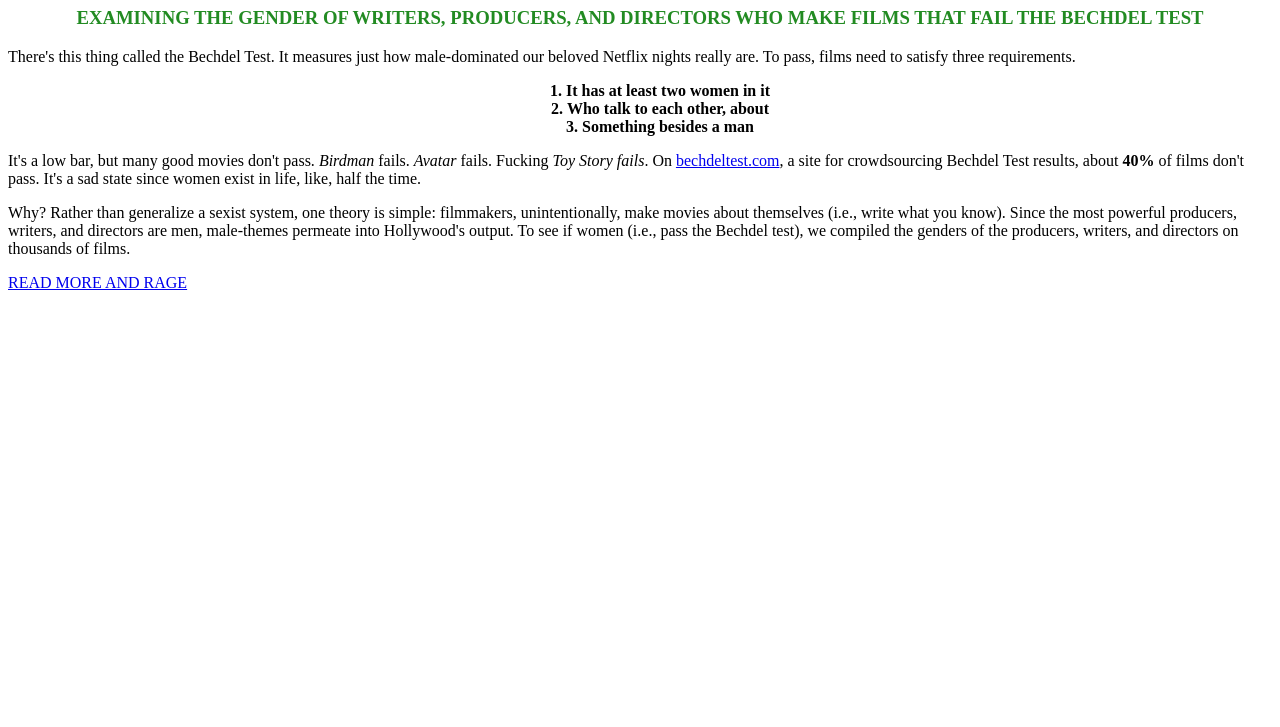
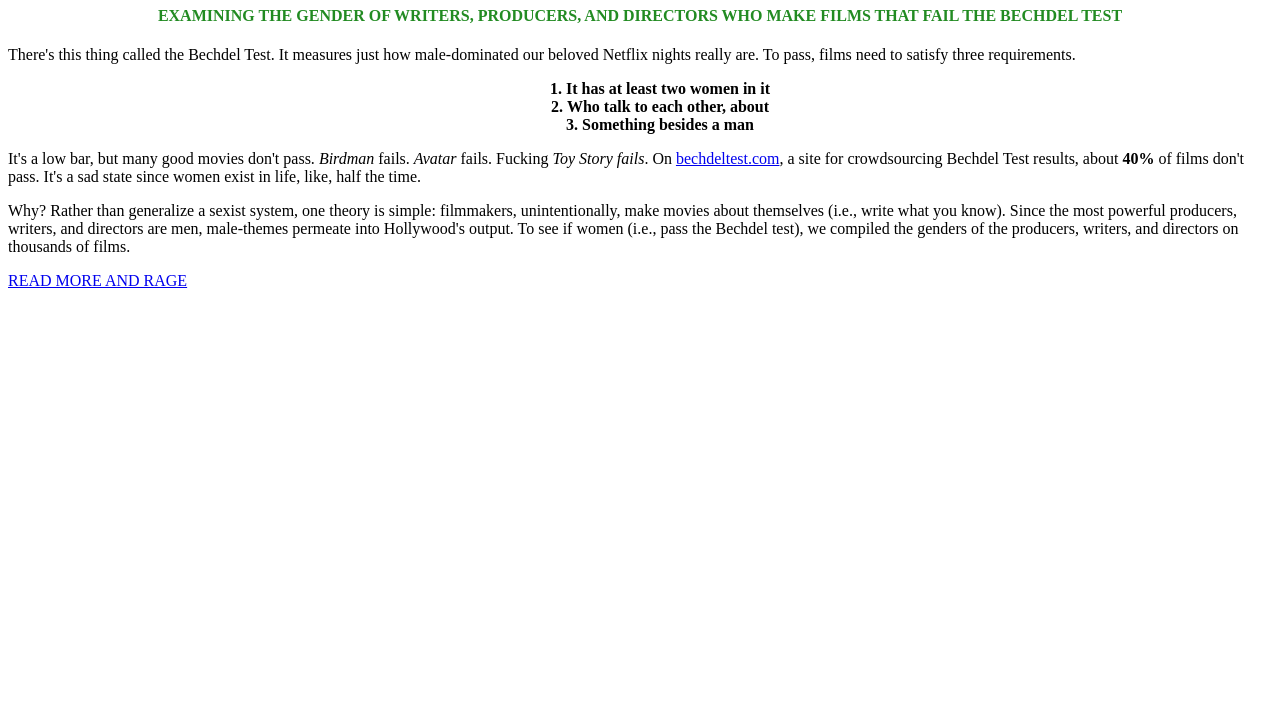
Before and after one commit to Fiery51/EC-Challenge, a plain HTML site: page index.html in a window 1280 px wide. Shown: the part 73-800 px from the top of the page. Drawn offline with Linux system fonts and the light colour scheme.

Commit message:
Add files via upload

```diff
--- a/index.html
+++ b/index.html
@@ -15,9 +15,9 @@
   HOLLYWOOD'S GENDER DIVIDE AND ITS EFFECT ON FILMS
 </h1>
 
-<h3 style="color: forestgreen; text-align: center">
+<h4 style="color: forestgreen; text-align: center">
   EXAMINING THE GENDER OF WRITERS, PRODUCERS, AND DIRECTORS WHO MAKE FILMS THAT FAIL THE BECHDEL TEST
-</h3>
+</h4>
 
 <body>
   <p>
```
